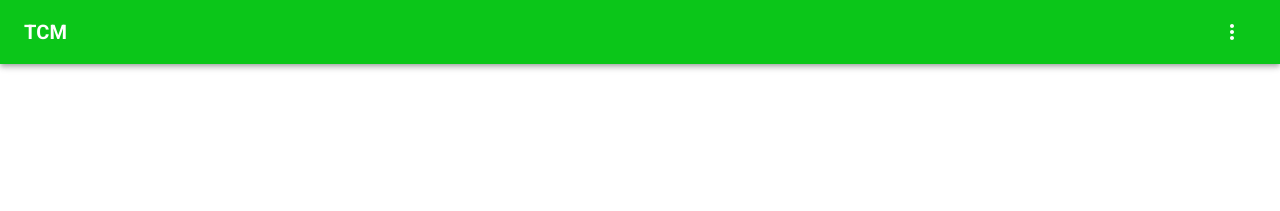
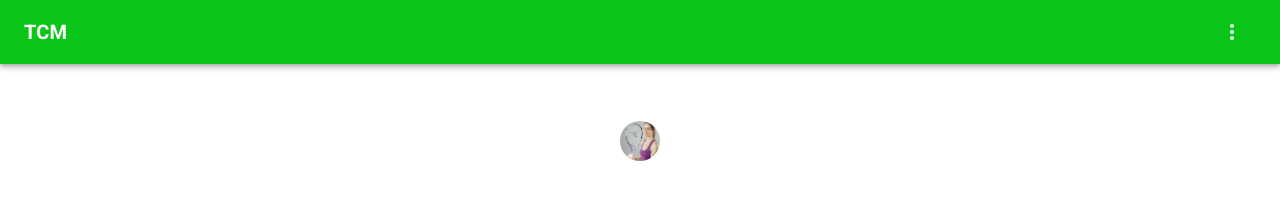
Before and after one commit to UnBArqDsw/2020.1_G7_TCM_Frontend, a React (Create React App) app in the folder tcm_frontend/: page /profile in a window 1280 px wide. Shown: the top 211 px of the page. Built offline with nearby package versions, Linux system fonts and the light colour scheme.

Commit message:
[#49] Adicionado avatar a tela de profilw.
Signed-off-by: João Soares <jpcirqueira81@gmail.com>
Co-authored-by: lucasA27 <lucas.alexandre.df@gmail.com>

```diff
--- a/tcm_frontend/src/Screens/Profile/index.js
+++ b/tcm_frontend/src/Screens/Profile/index.js
@@ -3,7 +3,9 @@ import {Container} from '@material-ui/core';
 import { useStyles } from './style';
 import AppBar from '../../components/Appbar';
 import Navbar from '../../components/Navbar';
+import Avatar from '@material-ui/core/Avatar';
 
+import Logo from '../../assets/profile.jpg';
 
 const Profile = () => {
     const classes = useStyles();
@@ -13,6 +15,9 @@ const Profile = () => {
             <div className={classes.footer}>
                 <Navbar/>
             </div>
+            <div className={classes.avatar}>
+                <Avatar alt="Remy Sharp" src={Logo} />
+            </div>
         </Container>
     );
 }
--- a/tcm_frontend/src/Screens/Profile/style.js
+++ b/tcm_frontend/src/Screens/Profile/style.js
@@ -15,5 +15,16 @@ export const useStyles = makeStyles((theme) => ({
         position: 'fixed',
         bottom: '0',
         width: '100%',
-    }
+    },
+    avatar: {
+        background: '#',
+        display: 'flex',
+        '& > *': {
+          width: '20vh',
+          height: '20vh',
+          marginTop: '5%',
+          marginLeft: 'auto',
+          marginRight: 'auto',
+        },
+      }
 }));
```
Also changed, not shown: tcm_frontend/src/assets/profile.jpg (added).
